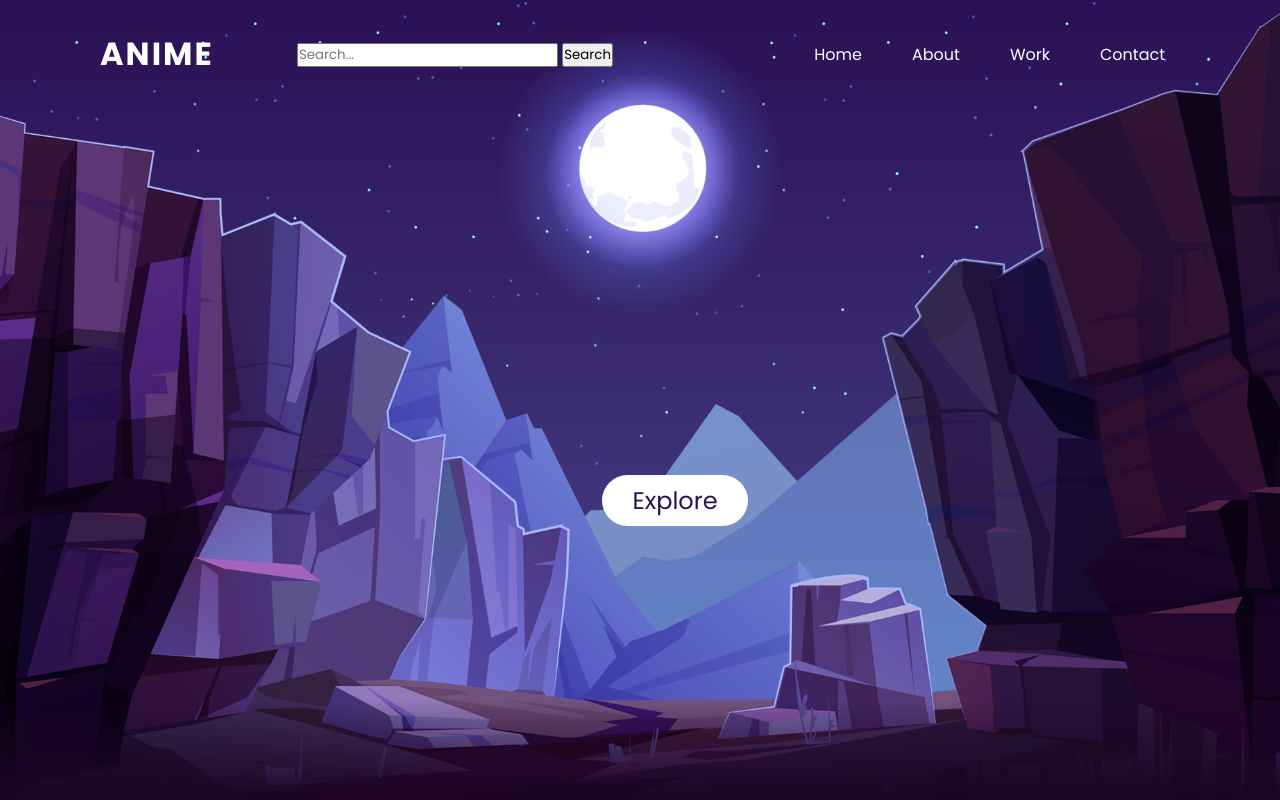
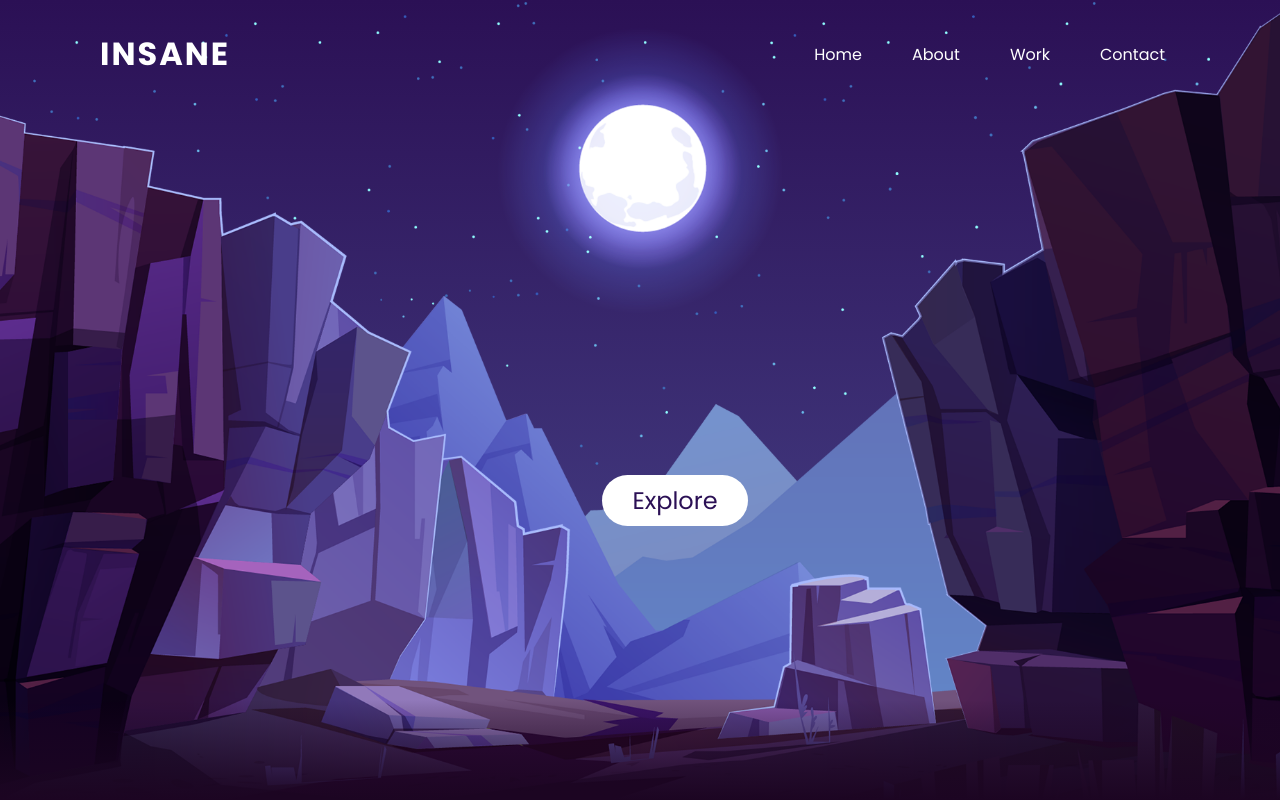
Before and after one commit to PintuVaishnav/Animated-Webpage, a plain HTML site: page index.html in a window 1280 px wide. Shown: the top 800 px of the page. Drawn offline with Linux system fonts and the light colour scheme.

Commit message:
Update index.html

```diff
--- a/index.html
+++ b/index.html
@@ -6,32 +6,26 @@
     </head>
     <body>
 
+        <header>
+            <a href="#" class="logo">INSANE</a>
+
+            <ul>
+                <li><a href="#">Home</a></li>
+                <li><a href="#">About</a></li>
+                <li><a href="#">Work</a></li>
+                <li><a href="#">Contact</a></li>
+            </ul>
+
+        </header>
+
         <section>
             <img src="stars.png" id="stars">
             <img src="moon.png" id="moon">
             <img src="mountains_behind.png" id="mountains_behind">
-           <h2 id="text">Ani World!</h2>
+            <h2 id="text">ANIME WORLD</h2>
             <a href="#sec" id="btn">Explore</a>
             <img src="mountains_front.png" id="mountains_front">
         </section>
-
-        <header>
-            <a href="#" class="logo">Anime</a>
-            <div class="search-container">
-                <input type="text" id="search-input" placeholder="Search...">
-                <button id="search-button">Search</button>
-            </div>
-            <div id="search-results">
-
-            </div>
-            <ul>
-                <li><a href="#" >Home</a></li>
-                <li><a href="#" >About</a></li>
-                <li><a href="#" >Work</a></li>
-                <li><a href="#" >Contact</a></li>
-
-            </ul>
-        </header>
         <div class="sec" id="sec">
 <h2>All about Anime</h2>
 <p>Anime is a style of animation that originated in Japan and has become popular worldwide. It encompasses a wide range of genres and themes, making it a versatile and diverse form of entertainment. Here are some key aspects of anime</p>
@@ -62,25 +56,30 @@
     Anime's appeal lies in its ability to tell diverse and engaging stories, explore complex characters, and transport viewers to imaginative worlds. Whether you're a casual viewer or a dedicated fan, there's likely an anime series that suits your tastes and interests.</p>
 </div>
 <script>
-    let stars = document.getElementById('stars');
-    let moon = document.getElementById('moon');
-    let mountains_behind = document.getElementById('mountains_behind');
-    let text = document.getElementById('text');
-    let btn = document.getElementById('btn');
-    let mountains_front = document.getElementById('mountains_front');
-    let header = document.querySelector('header');
+  const stars = document.getElementById('stars');
+const moon = document.getElementById('moon');
+const mountains_behind = document.getElementById('mountains_behind');
+const text = document.getElementById('text');
+const btn = document.getElementById('btn');
+const mountains_front = document.getElementById('mountains_front');
+const header = document.querySelector('header');
 
-    window.addEventListener('scroll',function(){
+
+window.addEventListener('scroll', function() {
+
   let value = window.scrollY;
+
+
   stars.style.left = value * 0.25 + 'px';
   moon.style.top = value * 1.05 + 'px';
   mountains_behind.style.top = value * 0.5 + 'px';
   mountains_front.style.top = value * 0 + 'px';
-        text.style.marginright = value * 4 + 'px';
-        text.style.marginTop= value * 1.5 + 'px';
-        btn.style.marginTop= value * 1.5 + 'px';
+  text.style.marginRight = value * 4 + 'px';
+  text.style.marginTop = value * 1.5 + 'px';
+  btn.style.marginTop = value * 1.5 + 'px';
   header.style.top = value * 0.5 + 'px';
-    })
+});
+
 
 
 </script>
```
Lines whose indentation alone changed are shown as unchanged.
